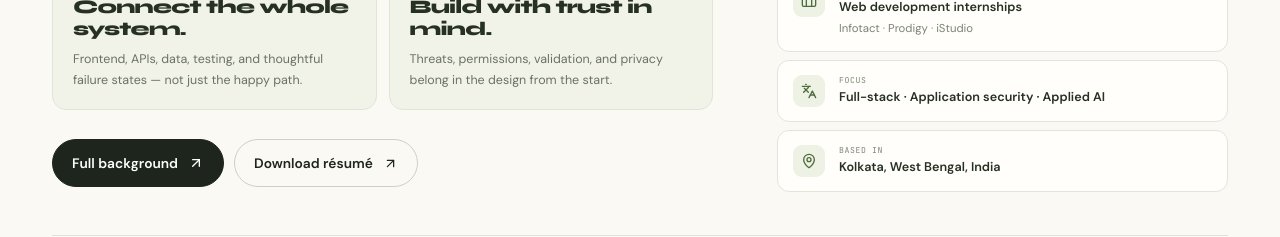
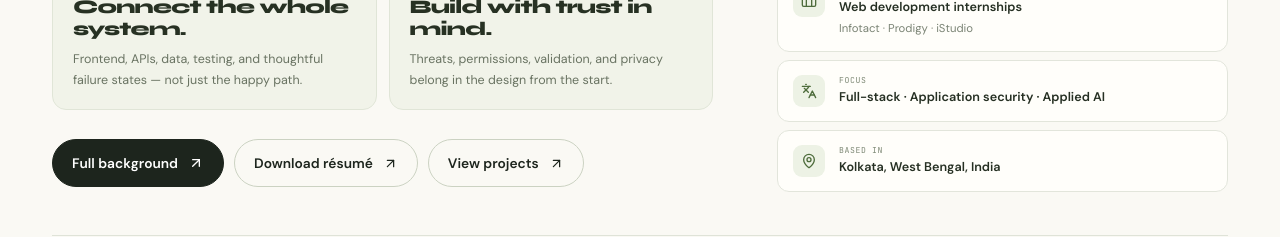
Before and after one commit to anubhab7105/My_Portfolio, a Next.js app: page / in a window 1280 px wide. Shown: the part 2440-2677 px from the top of the page. Built offline with nearby package versions, Linux system fonts and the light colour scheme.

Commit message:
Add homepage Projects button to About section

```diff
--- a/app/page.tsx
+++ b/app/page.tsx
@@ -263,6 +263,9 @@ export default function HomePage() {
                 <a href="/images/AnubhabDasResume.pdf" download className="lab-button lab-button-secondary">
                   Download résumé <ArrowUpRight size={15} aria-hidden="true" />
                 </a>
+                <Link href="/projects" className="lab-button lab-button-secondary">
+                  View projects <ArrowUpRight size={15} aria-hidden="true" />
+                </Link>
               </div>
             </div>
 
```
